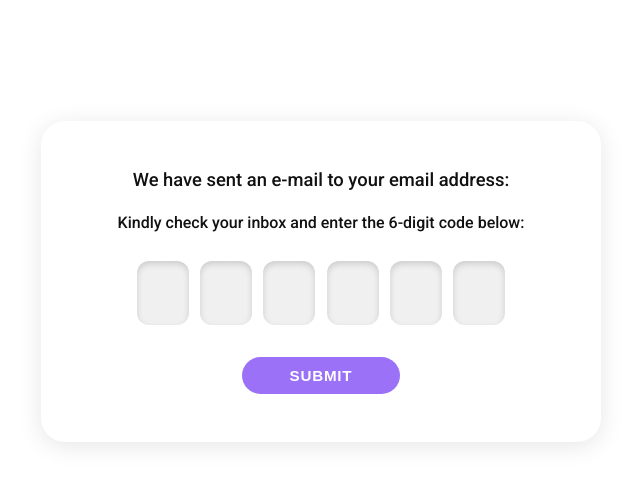
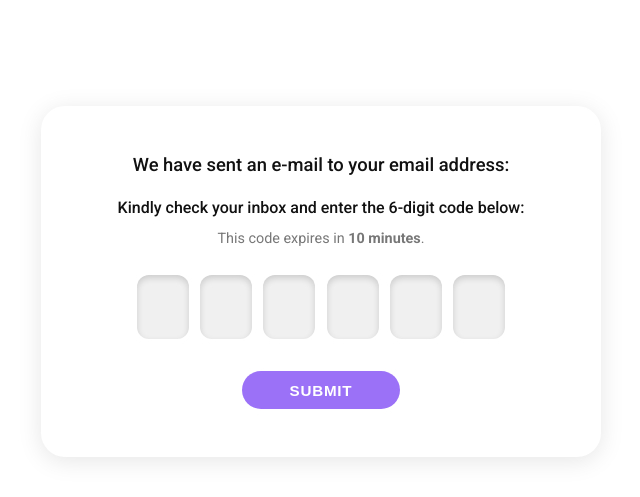
Before and after one commit to lancedguzman/BuyTheWay, a Django app: template account_management/templates/registration/verify_email.html in a window 1280 px wide. Shown: the part 99-596 px from the top of the page, without its empty margins (319-959 px from the left). Run offline with Django 5.2, Linux system fonts and the light colour scheme; the template is opened without the code that fills it, so the values that code supplies are empty.

Commit message:
fix: code expiration message shows up

```diff
--- a/account_management/templates/registration/verify_email.html
+++ b/account_management/templates/registration/verify_email.html
@@ -110,6 +110,12 @@
             font-size: 1rem;
             font-weight: 500;
             color: #111;
+            margin-bottom: 0.8rem;
+        }
+
+        .card p.expiry-notice {
+            font-size: 0.9rem;
+            color: #777;
             margin-bottom: 1.8rem;
         }
 
@@ -217,6 +223,7 @@
             <p class="intro">We have sent an e-mail to your email address:</p>
             <p class="masked-email">{{ masked_email }}</p>
             <p class="instruction">Kindly check your inbox and enter the 6-digit code below:</p>
+            <p class="expiry-notice">This code expires in <strong>10 minutes</strong>.</p>
 
             {% if messages %}
                 {% for message in messages %}
```
